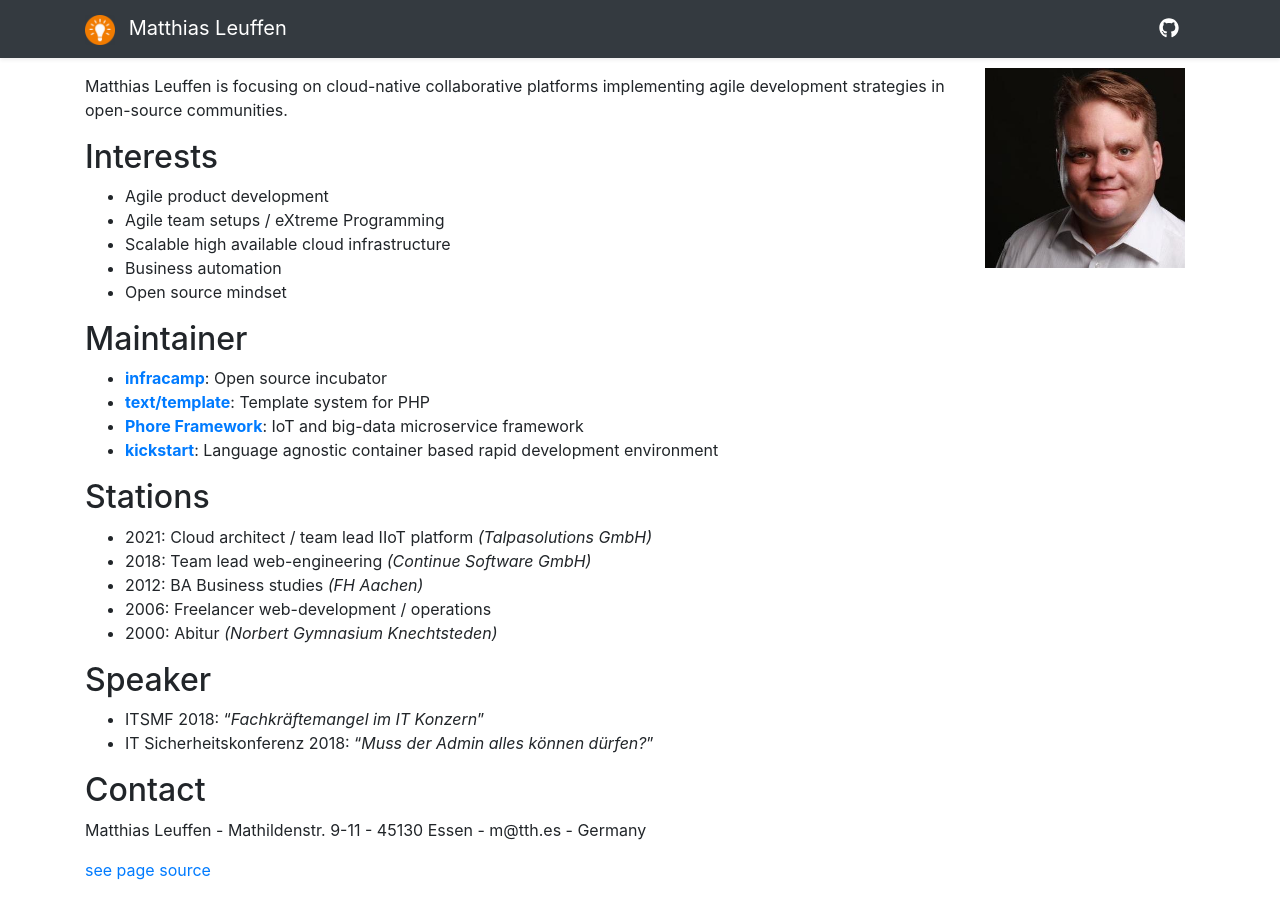
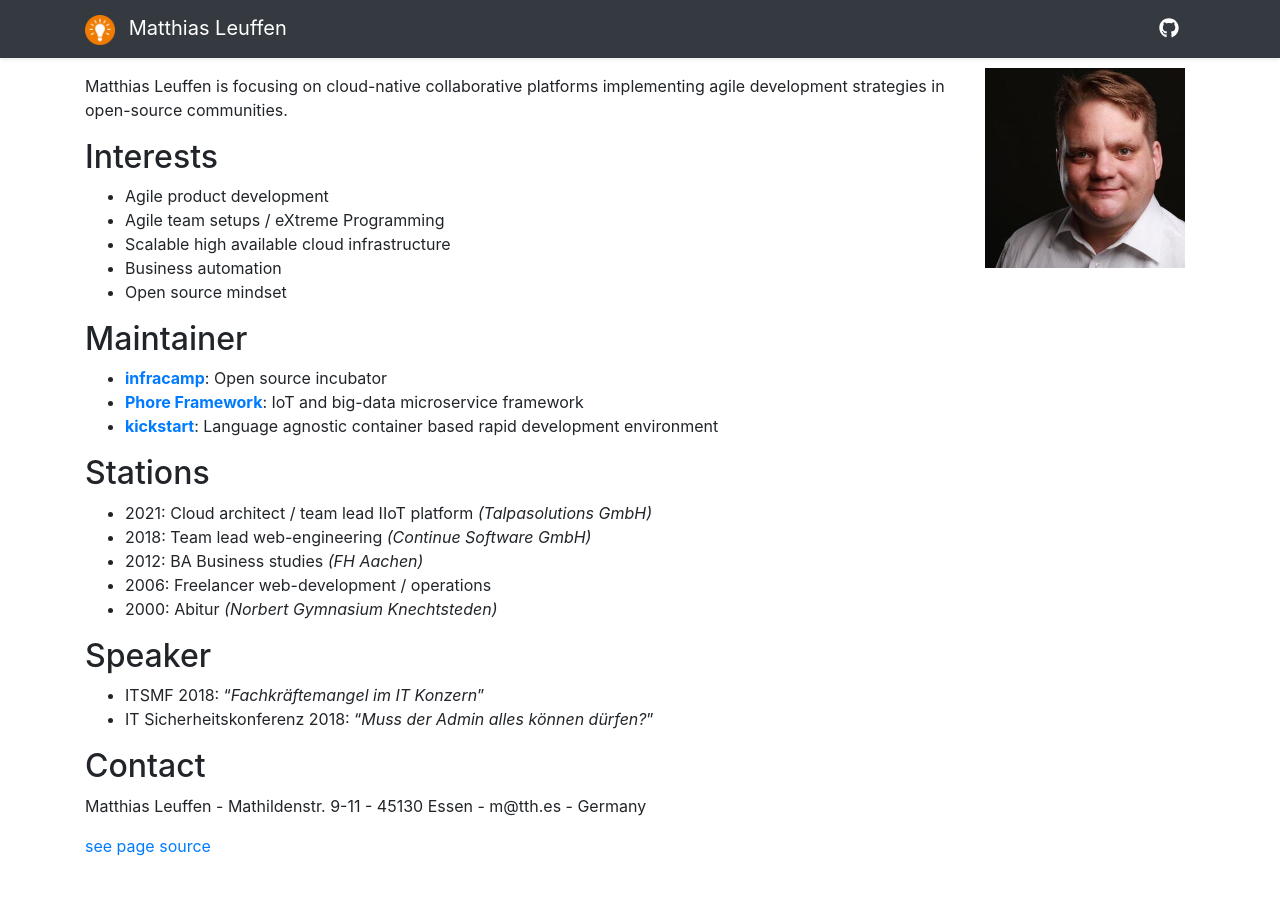
Before and after one commit to dermatthes/leuffen.de, a Jekyll site: the page built from docs/index.md, in a window 1280 px wide. Built offline with Jekyll 4.4.1, drawn with Linux system fonts in a browser that asks for light colours; nearby versions of some CDN libraries.

Commit message:
Update index.md

```diff
--- a/docs/index.md
+++ b/docs/index.md
@@ -19,7 +19,6 @@ agile development strategies in open-source communities.
 ## Maintainer
 
 - **[infracamp](https://infracamp.org)**: Open source incubator
-- **[text/template](https://packagist.org/packages/text/template)**: Template system for PHP
 - **[Phore Framework](https://github.com/phore)**:  IoT and big-data microservice framework
 - **[kickstart](https://github.com/infracamp/kickstart)**: Language agnostic container based rapid development environment
 
```
